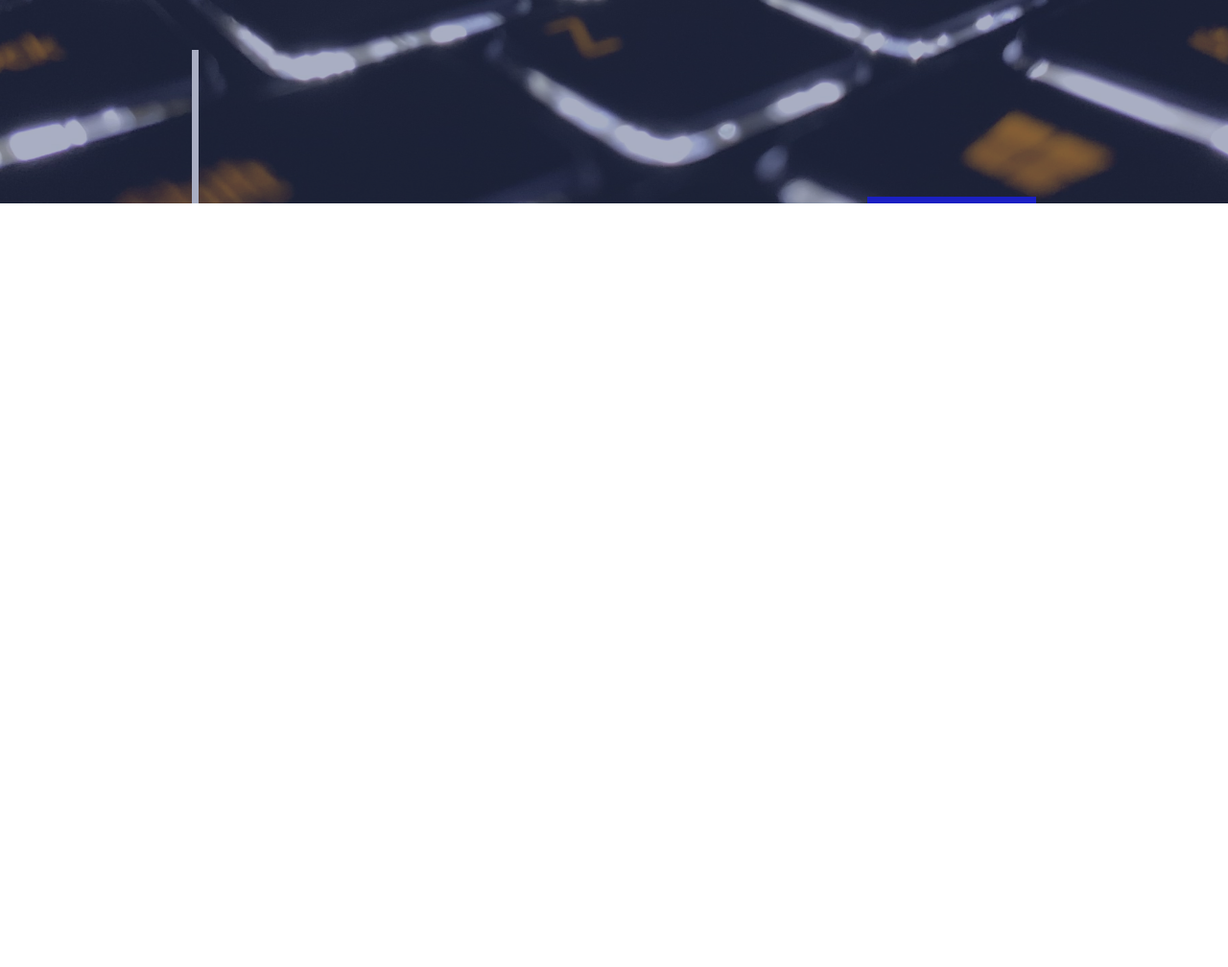
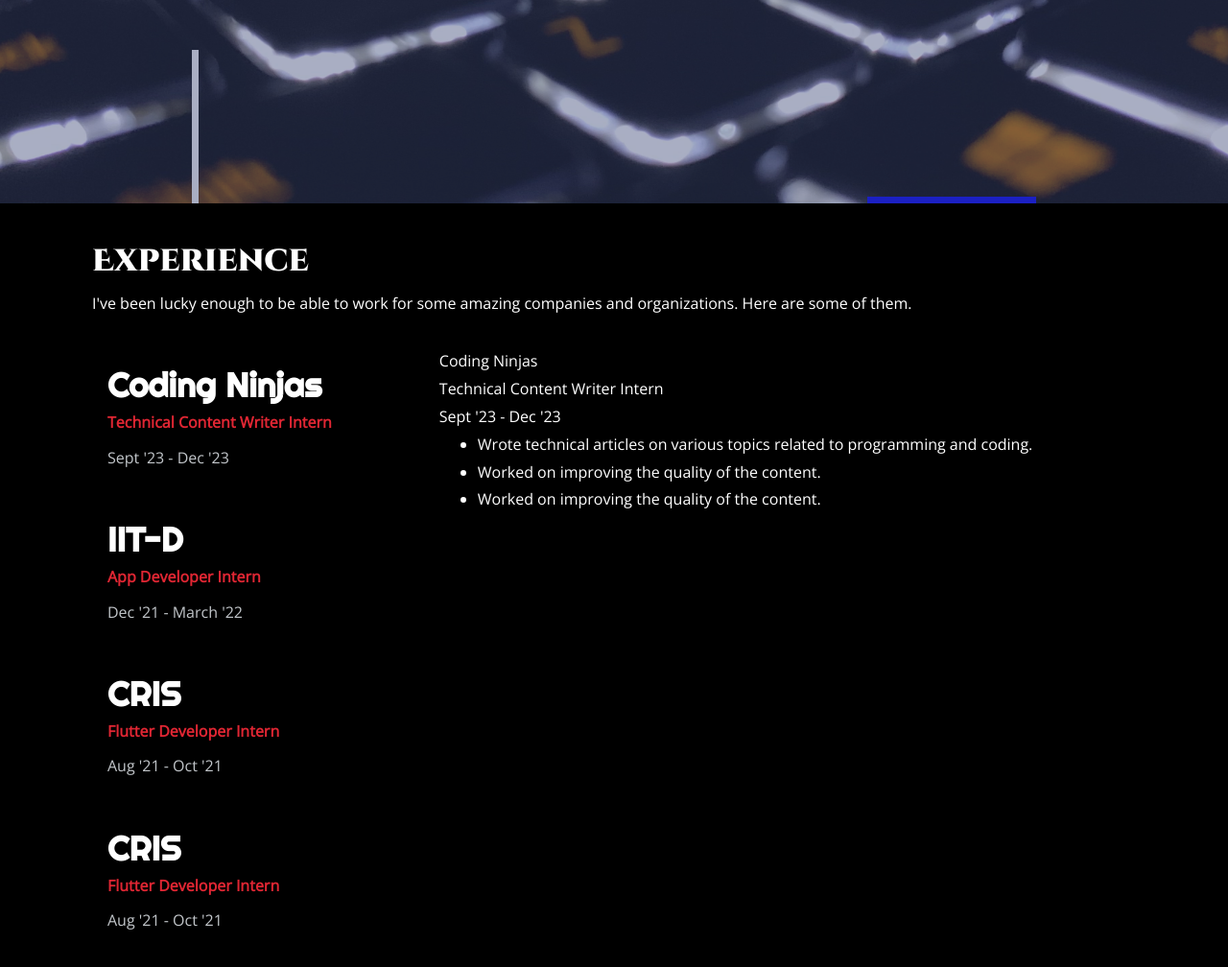
Before and after one commit to Satvik2101/portfolio, a plain HTML site: page index.html in a window 1280 px wide. Shown: the part 588-1596 px from the top of the page at 96% size. Before the commit the page ends 800 px from the top, so only its background shows below. Drawn offline with nearby package versions, Linux system fonts and the light colour scheme.

Commit message:
Basic setup of workexp description

```diff
--- /dev/null
+++ b/generators/workexp_generator.js
@@ -0,0 +1,5 @@
+//read data from raw.json
+
+var fs = require('fs');
+var raw = JSON.parse(fs.readFileSync('raw.json', 'utf8'));
+var workexp = raw.workexp;
--- a/index.html
+++ b/index.html
@@ -82,7 +82,8 @@
 
     </div>
   </div>
-  <!-- <div id="workexp_section">
+
+  <div id="workexp_section">
     <div id="workexp_section_start">
 
       <h1>Experience</h1>
@@ -141,11 +142,26 @@
         </div>
       </div>
       <div id="workexp_description">
-
+        <div class="workexp_description_title">
+          Coding Ninjas
+        </div>
+        <div class="workexp_description_designation">
+          Technical Content Writer Intern
+        </div>
+        <div class="workexp_description_timespan">
+          Sept '23 - Dec '23
+        </div>
+        <div class="workexp_description_content">
+          <ul>
+            <li>Wrote technical articles on various topics related to programming and coding.</li>
+            <li>Worked on improving the quality of the content.</li>
+            <li>Worked on improving the quality of the content.</li>
+          </ul>
+        </div>
       </div>
     </div>
 
-  </div> -->
+  </div>
 
 </body>
 <script src="./scripts/typewriter.js"> </script>
--- a/styles.css
+++ b/styles.css
@@ -2,6 +2,7 @@
 @import "./styles/border_mask.css";
 @import "./styles/home_section.css";
 @import "./styles/workexp_section.css";
+
 :root {
   --primary: #e02633;
 }
@@ -38,8 +39,9 @@
   /* width: 100vw; */
 }
 
+/* Apparently these 2 aren't even required anymore */
 
-@media screen and (max-width: 450px) {
+/* @media screen and (max-width: 450px) {
   body {
     max-width: 100em;
   }
@@ -48,4 +50,4 @@
   body {
     max-width: 70em;
   }
-}
+} */
--- a/styles/workexp_section.css
+++ b/styles/workexp_section.css
@@ -1,17 +1,3 @@
-#workexp_cards_and_description {
-  max-height: 100vh;
-  margin: 0;
-  padding: 0;
-  overflow: auto;
-  display: flex;
-  flex-direction: row;
-  /* flex: ; */
-}
-#workexp_description {
-  flex: 1;
-  background-color: red;
-}
-
 #workexp_section {
   padding: 2rem 6em;
   max-height: 100vh;
@@ -24,36 +10,54 @@
   /* overflow: hidden; */
   color: white;
 }
-
-#workexp_section_start {
-  flex: 1;
-}
 #workexp_section h1 {
   font-family: "Cinzel Decorative", sans-serif;
   color: rgb(255, 255, 255);
 }
 
+
+#workexp_section_start {
+  flex: 1;
+}
+
+#workexp_cards_and_description {
+  max-height: 100vh;
+  margin: 0;
+  padding: 0;
+  overflow: auto;
+  display: flex;
+  flex-direction: row;
+  /* flex: ; */
+}
+#workexp_description {
+  flex: 1;
+  /* background-color: red; */
+  padding:2em;
+  margin-left:2em;
+
+}
+
+
+
 #workexp_cards_container {
-  flex: 8;
+  /* flex: 1; */
   display: flex;
   flex-direction: column;
   overflow-y: scroll;
   margin-top: 2em;
+  padding-right:3em;
+
 }
 
 .workexp_card {
   transition: 0.25s all ease-out;
   margin-bottom: 2em;
   margin-left: 0.5em;
-  /* flex: 0 0 auto;
-  height: auto;
-  max-height: 100%;
-  width: 300px; */
+
 }
 
 .workexp_card:hover {
-  /* font-size: 3.2em; */
-  /* color: red; */
+
   margin-left: 3.3em;
 }
 
@@ -62,7 +66,6 @@
   margin: 0.5rem 0em 0rem 0.5rem;
   font-family: "Righteous", sans-serif;
   font-weight: 900;
-  /* color: white; */
 }
 
 .workexp_subtitle {
```
